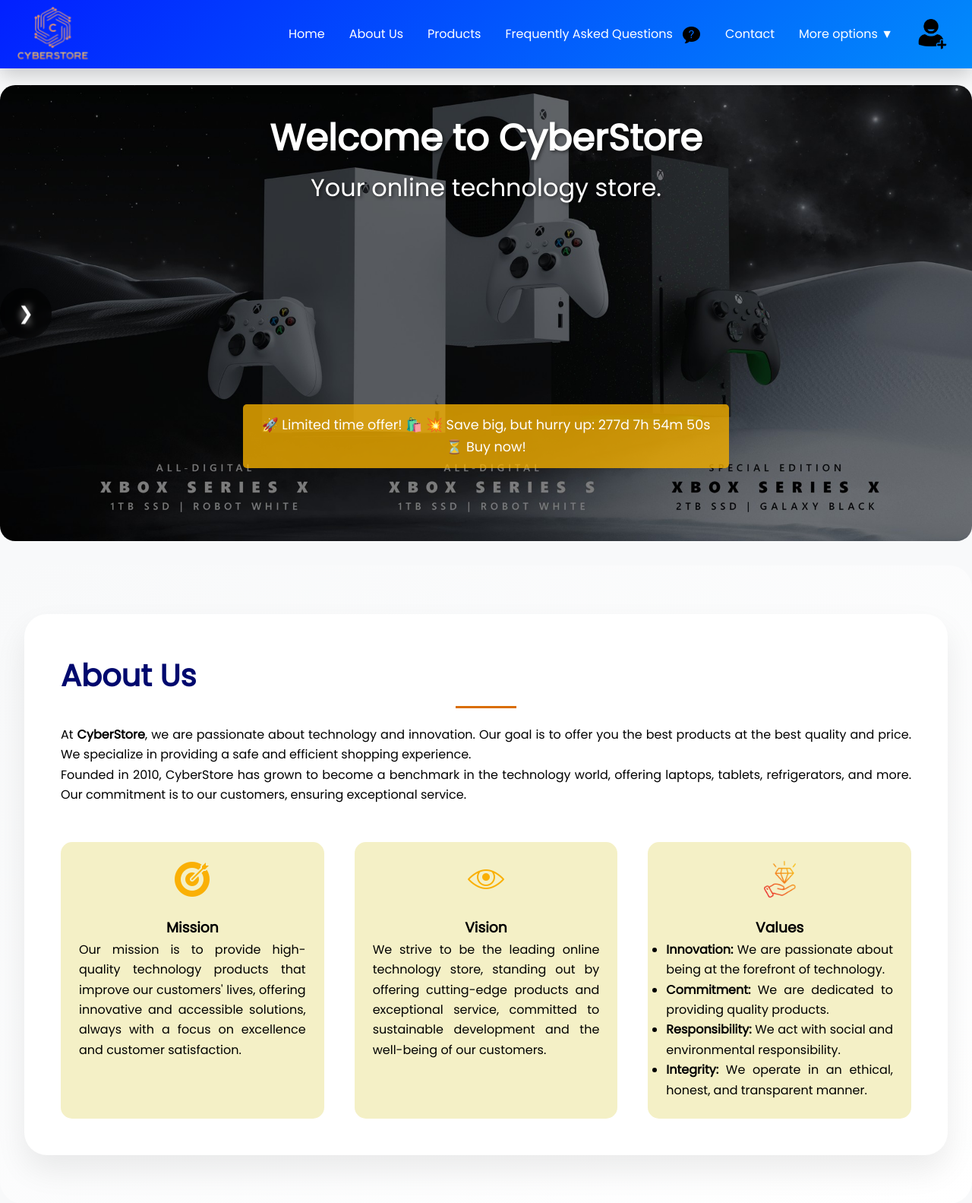
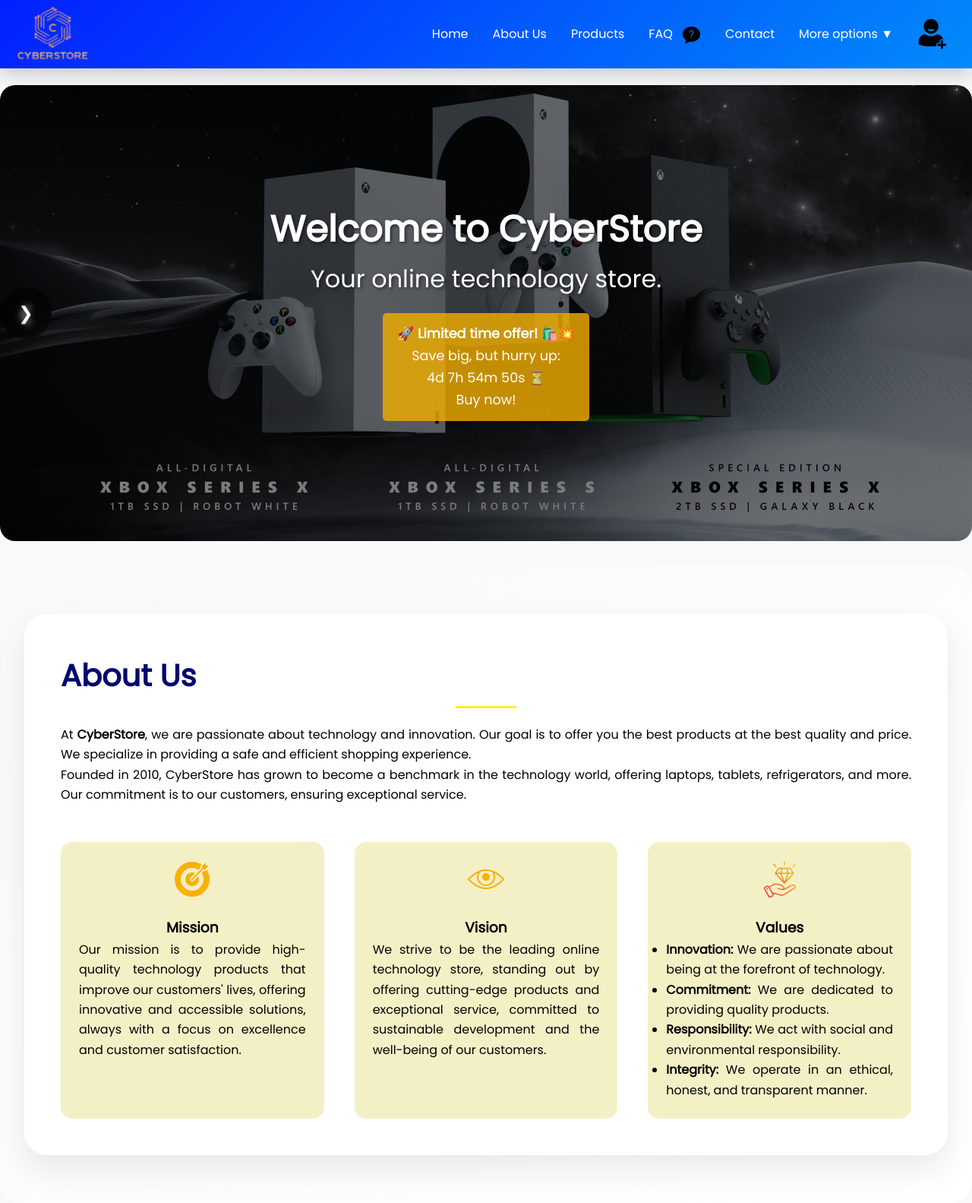
Before and after one commit to JesusA2004/TiendaTecnologia, a PHP site: page /TiendaTecnologia/indexEnglish.php in a window 1280 px wide. Shown: the top 1583 px of the page at 76% size. Run offline with PHP 8.4, Linux system fonts and the light colour scheme.

Commit message:
cambios front

```diff
--- a/Public/Css/Principal.css
+++ b/Public/Css/Principal.css
@@ -2,7 +2,7 @@
 :root {
     --color-primario: #0220ff;
     --color-secundario: #028bfb;
-    --color-acento: #d96d00;
+    --color-acento: #ffed25;
     --color-fondo: #f8f9fa;
     --color-texto: #000000;
     --color-borde: #dee2e6;
@@ -237,7 +237,7 @@
 
 .carrusel-texto {
     position: absolute;
-    top: 5%; /* Ajusta para mover más arriba o abajo el título */
+    top: 25%; /* Ajusta para mover más arriba o abajo el título */
     left: 50%;
     transform: translateX(-50%);
     color: white;
@@ -261,7 +261,7 @@
 /* Recuadro amarillo (contador de oferta) */
 #promo-countdown {
     position: absolute;
-    top: 70%; /* Ajusta para que quede más abajo que el título */
+    top: 50%; /* Ajusta para que quede más abajo que el título */
     left: 50%;
     transform: translateX(-50%);
     background-color: rgba(244, 175, 0, 0.8);
@@ -370,7 +370,7 @@
 
 .categoria .precio {
     font-size: 1rem;
-    color: var(--color-titulos);
+    color: #fdb211;
     margin-top: 0.5rem;
     text-align: center;
 }
@@ -1110,5 +1110,5 @@
 
 #btn-subir img {
     width: 50px;
-    height: auto;
+    height: 35px;
 }
--- a/Public/Js/Principal.js
+++ b/Public/Js/Principal.js
@@ -123,18 +123,6 @@
 
     startAutoPlay();
 
-    // ========== MODO OSCURO ==========
-    const toggleModoOscuro = document.getElementById("modo-oscuro-toggle");
-    if (localStorage.getItem("modoOscuro") === "activado") {
-        body.classList.add("modo-oscuro");
-    }
-
-    toggleModoOscuro.addEventListener("click", (e) => {
-        e.preventDefault();
-        body.classList.toggle("modo-oscuro");
-        localStorage.setItem("modoOscuro", body.classList.contains("modo-oscuro") ? "activado" : "desactivado");
-    });
-
     // ========== FORMULARIO ==========
     const formulario = document.getElementById("formularioRegistro");
     document.getElementById("icono-usuario").addEventListener("click", () => {
@@ -152,7 +140,7 @@
     });
 
     // ========== CONTEO REGRESIVO ==========
-    const countDownDate = new Date("Dec 31, 2025 23:59:59").getTime();
+    const countDownDate = new Date("Apr 2, 2025 23:59:59").getTime();
     const countdown = setInterval(() => {
         const now = new Date().getTime();
         const distance = countDownDate - now;
--- a/indexEnglish.php
+++ b/indexEnglish.php
@@ -43,7 +43,7 @@
                 <a href="#productos" class="menu-item">Products</a>
 
                 <a href="#faq" class="menu-item">
-                    Frequently Asked Questions
+                    FAQ
                     <img src="<?php echo BASE_URL; ?>/Public/Resources/preguntaIcon.png" alt="FAQ Icon" class="faq-icono">
                 </a>
 
@@ -53,8 +53,7 @@
                 <div class="menu-desplegable">
                     <span class="menu-item">More options ▼</span>
                     <div class="desplegable-contenido">
-                        <a href="#" id="modo-oscuro-toggle">Dark mode</a>
-                        <a href="indexEnglish.php" id="cambiar-idioma">Change to Spanish</a>
+                        <a href="index.php" id="cambiar-idioma">Change to Spanish</a>
                         <a href="https://lesgolfclub.netlify.app" id="mario-link">Mario's Team</a>
                         <a href="Views/quejasE.php" id="quejas">Complaints</a>
                     </div>
@@ -88,9 +87,10 @@
 
                 <!-- Yellow box under the title -->
                 <div id="promo-countdown">
-                    🚀 Limited time offer! 🛍️ 💥
-                    Save big, but hurry up:
-                    <span id="countdown"></span> ⏳ Buy now!
+                    <b>🚀 Limited time offer! 🛍️💥 </b>
+                    <p>Save big, but hurry up:</p>
+                    <span id="countdown"></span> ⏳
+                    <p>Buy now!</p>
                 </div>
 
                 <!-- Other carousel images -->
```
Also changed, not shown: index.php (+5 -5 lines).
